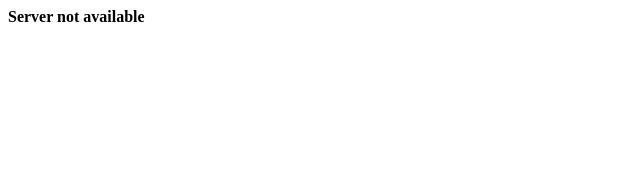
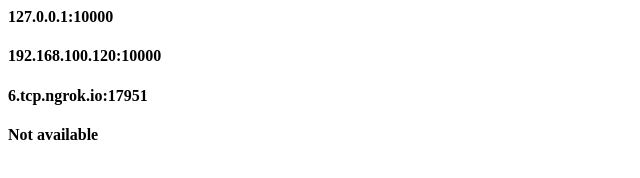
Before and after one commit to 0-Shogun-0/0-Shogun-0.github.io, a plain HTML site: page index.html in a window 1280 px wide. Shown: the whole page, without its empty margins (0-640 px from the left). Drawn offline with Linux system fonts and the light colour scheme.

Commit message:
12:14:51 04.11.2022

```diff
--- a/index.html
+++ b/index.html
@@ -4,6 +4,9 @@
   <title>0 - Shogun - 0</title>
  </head>
  <body>
-<h4>Server not available</h4>
+<h4>127.0.0.1:10000</h4>
+<h4>192.168.100.120:10000</h4>
+<h4>6.tcp.ngrok.io:17951</h4>
+<h4>Not available</h4>
   </body>
    </html>
```
